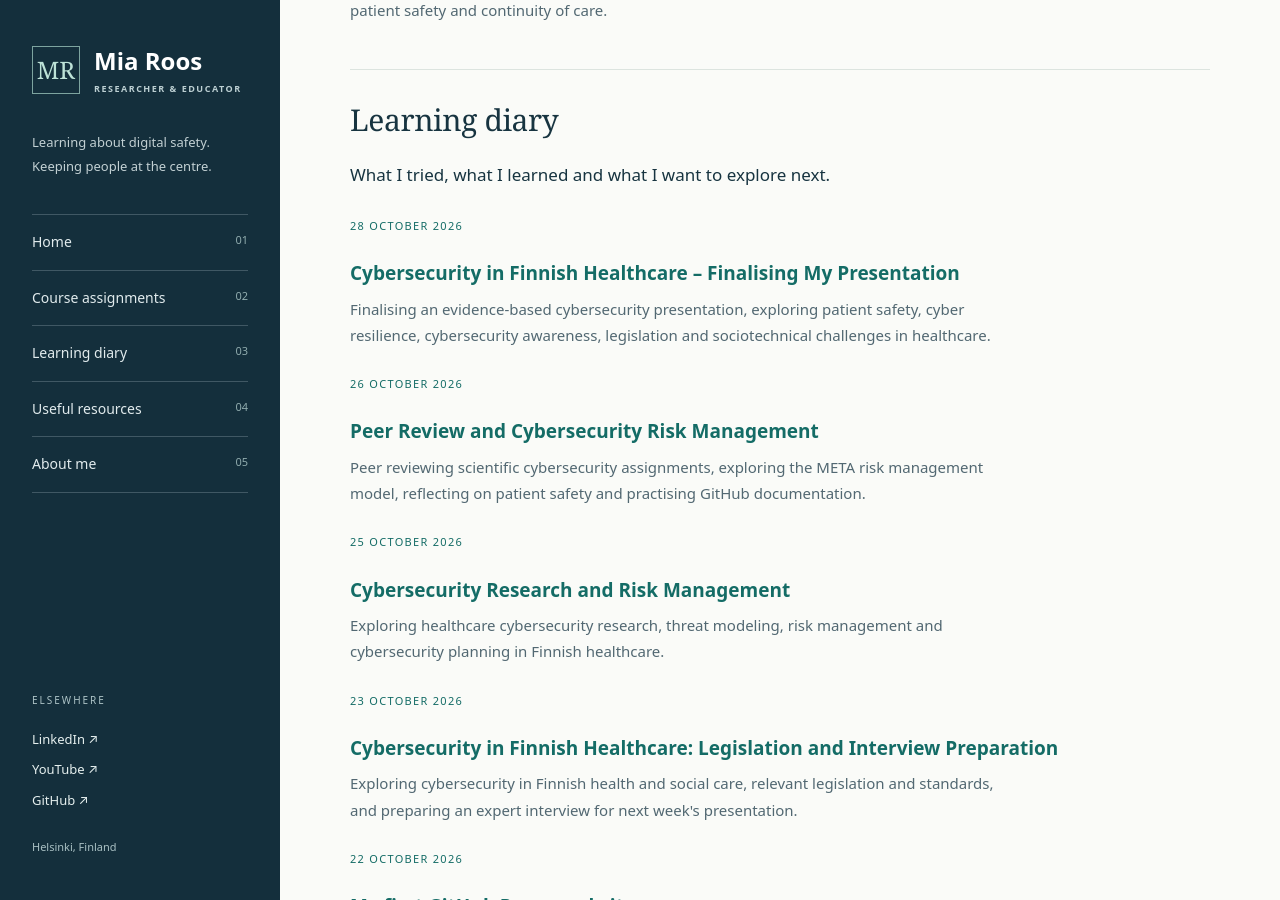
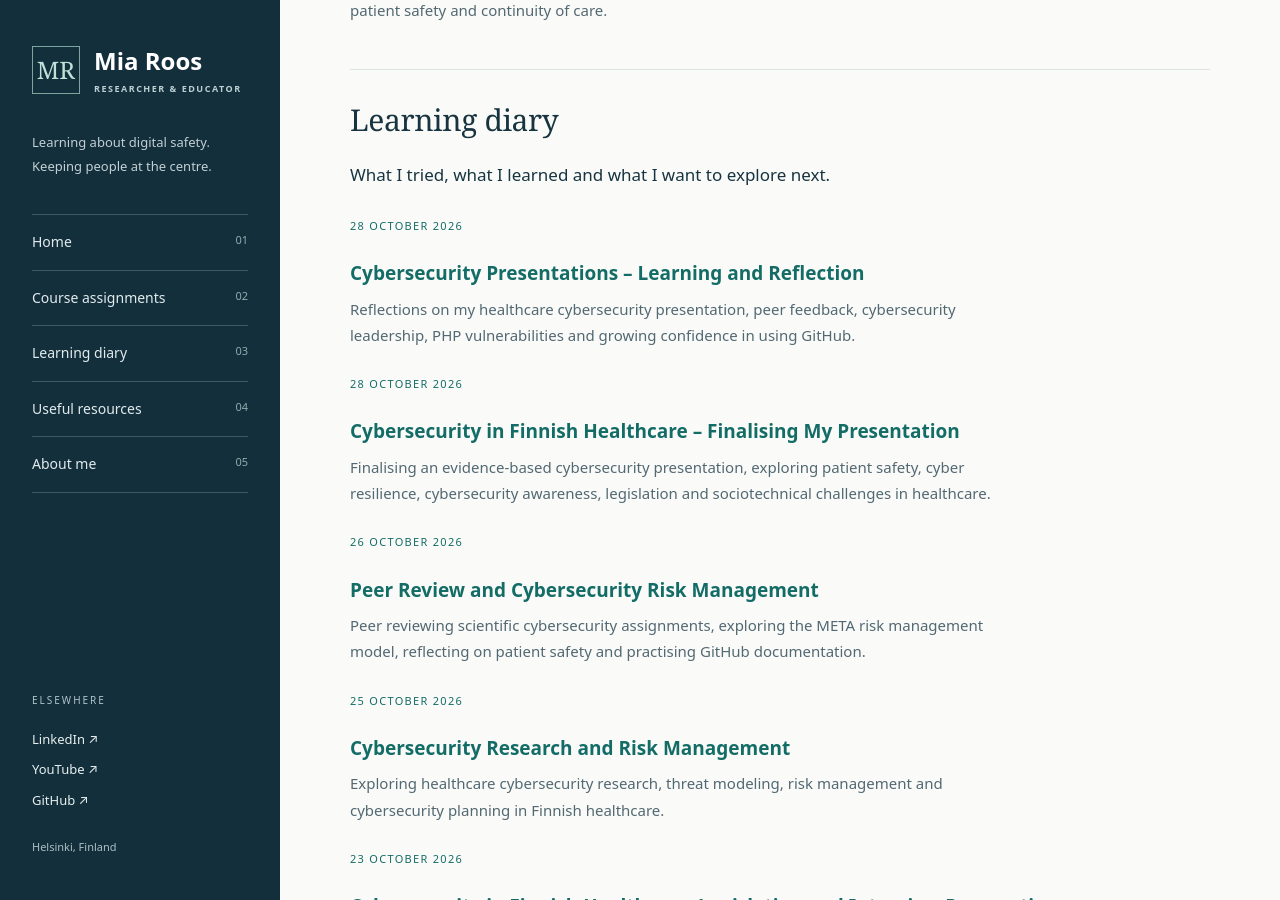
Before and after one commit to mia-roos/Cyber-Security-Studies, a Jekyll site: the page built from index.md, in a window 1280 px wide and 900 px high, scrolled down 894 px. Built offline with Jekyll 4.4.1, drawn with Linux system fonts in a browser that asks for light colours.

Commit message:
Update learning diary with new cybersecurity entries
Added reflections and details about cybersecurity presentations.

```diff
--- a/index.md
+++ b/index.md
@@ -28,6 +28,14 @@ title: Cybersecurity Learning Portfolio
 ## Learning diary
 
 What I tried, what I learned and what I want to explore next.
+
+
+<p class="entry-meta">28 October 2026</p>
+
+### [Cybersecurity Presentations – Learning and Reflection]({{ '/learning-diary/learning-diary-2026-10-28.html' | relative_url }})
+
+<p class="entry-description">Reflections on my healthcare cybersecurity presentation, peer feedback, cybersecurity leadership, PHP vulnerabilities and growing confidence in using GitHub.</p>
+
 
 <p class="entry-meta">28 October 2026</p>
 
```
